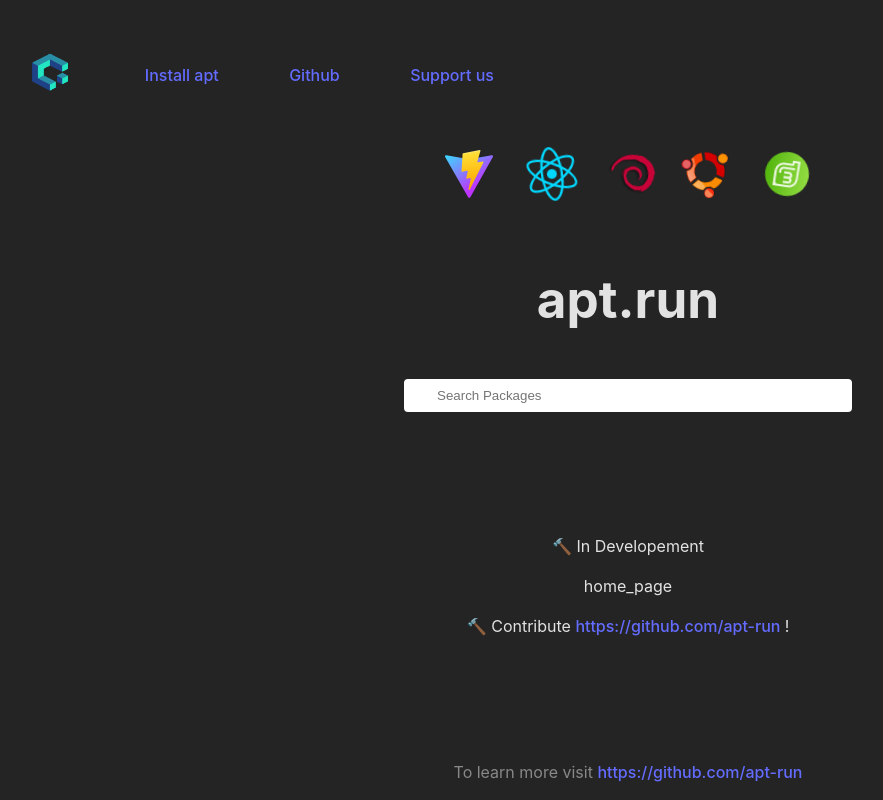
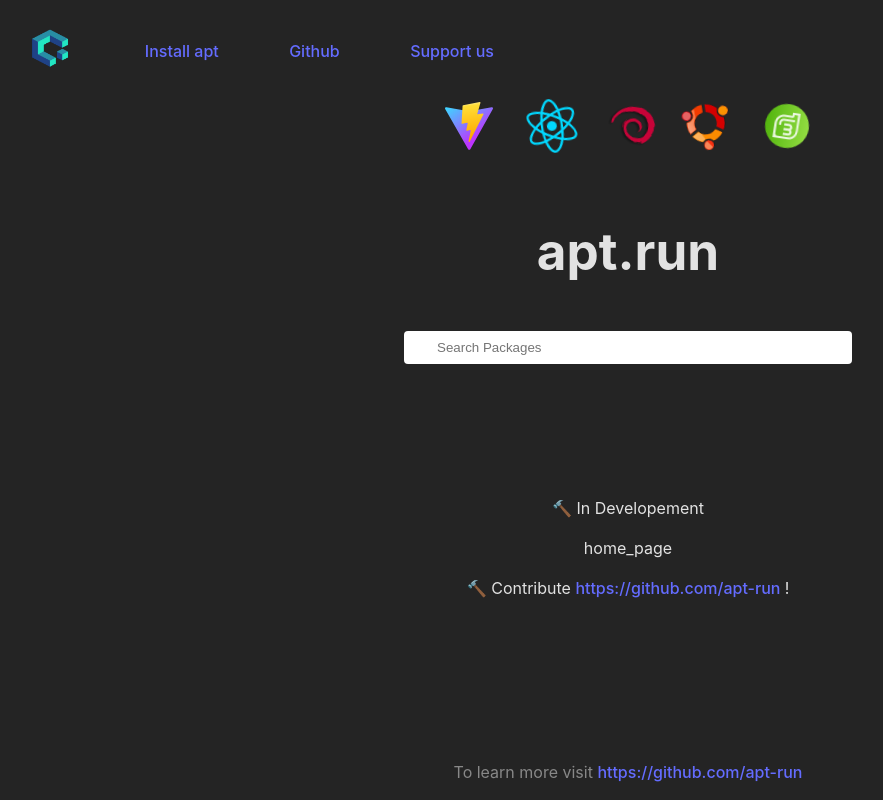
Before and after one commit to apt-run/apt-run.github.io, a React (Vite) app: page / in a window 1280 px wide. Shown: the whole page, without its empty margins (12-895 px from the left). Built offline with nearby package versions, Linux system fonts and the light colour scheme.

Commit message:
Update Header.css

```diff
--- a/src/components/Header.css
+++ b/src/components/Header.css
@@ -4,6 +4,8 @@
   align-items: center;
   /* background-color: lightblue; */
   width: 100%;
+  height: 40vh;
+  /* background-color: lightblue; */
   margin: 1rem;
 }
 
@@ -13,11 +15,12 @@
   align-items: center;
   justify-content: flex-start;
   width: 100%;
+  height: 5rem;
   /* background-color: aliceblue; */
 }
 
 .toplink {
-  padding: 2rem;
+  padding: 0.5rem 2rem;
   padding-left: 3%;
   will-change: filter;
   transition: filter 300ms;
```
